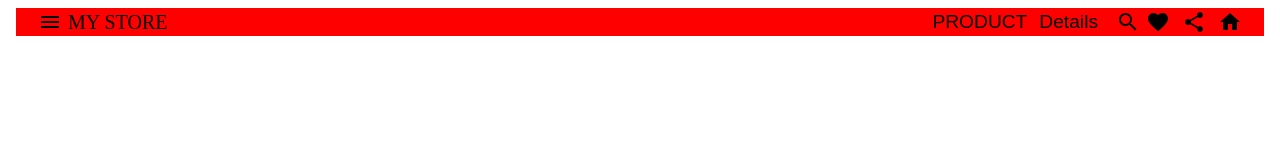
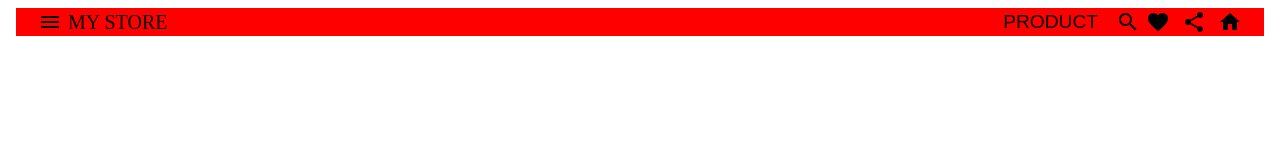
Before and after one commit to JANU-JANHAVI/My-New-App-old, an Angular app: page / in a window 1280 px wide. Shown: the top 160 px of the page. Built offline with nearby package versions, Linux system fonts and the light colour scheme.

Commit message:
Update app.component.html

```diff
--- a/src/app/app.component.html
+++ b/src/app/app.component.html
@@ -18,9 +18,6 @@
       <button class="product-link"routerLink="/product">
         PRODUCT
         </button>
-       <button class="details-link"routerLink="/details">
-        Details
-        </button>
       <button mat-icon-button class="favorite-icon">
         <button mat-icon-button class="search-icon">
           <mat-icon>search</mat-icon>
```
